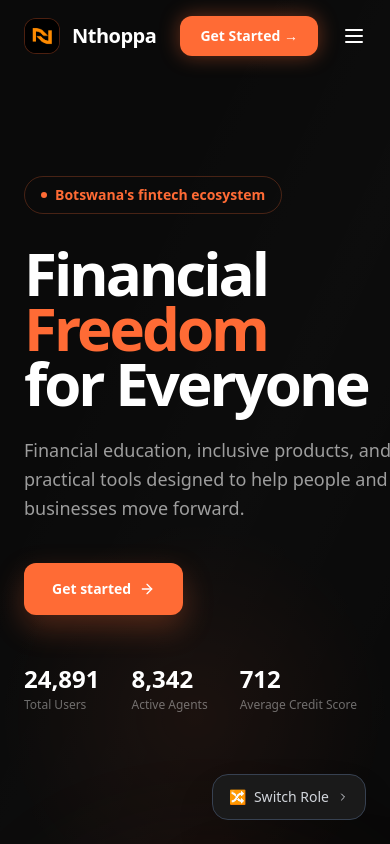
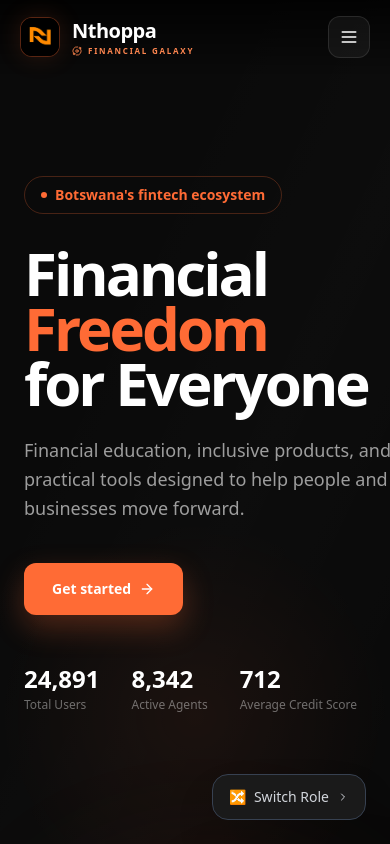
Before and after one commit to mlklarry125-cmd/Nthoppa-web-app-update, a Next.js app: page / in a window 390 px wide. Shown: the top 844 px of the page. Built offline with nearby package versions, Linux system fonts and the light colour scheme.

Commit message:
feat: redesign navigation as a realm gateway

```diff
--- a/components/landing/Navbar.tsx
+++ b/components/landing/Navbar.tsx
@@ -1,81 +1,111 @@
 "use client";
 
 import { useState } from "react";
-import { Menu, X } from "lucide-react";
+import { Menu, Orbit, Sparkles, X } from "lucide-react";
 
 interface NavbarProps {
   scrolled: boolean;
 }
 
 const navLinks = [
-  { label: "Offerings", href: "#offerings" },
-  { label: "Partners", href: "#partners" },
-  { label: "Banking", href: "#banking" },
-  { label: "Credit", href: "#credit-scoring" },
-  { label: "SME Pipeline", href: "#sme-pipeline" },
-  { label: "Incubator", href: "#incubator" },
+  { label: "Money", href: "#offerings", realm: "Money Realm" },
+  { label: "Alliances", href: "#partners", realm: "Alliance Realm" },
+  { label: "Marketplace", href: "#banking", realm: "Marketplace Realm" },
+  { label: "Credit", href: "#credit", realm: "Credit Realm" },
+  { label: "Growth", href: "#sme-pipeline", realm: "Growth Realm" },
+  { label: "Founders", href: "#incubator", realm: "Founder Realm" },
 ];
 
 export function Navbar({ scrolled }: NavbarProps) {
   const [mobileMenuOpen, setMobileMenuOpen] = useState(false);
 
-  // Add smooth scrolling behavior globally
-  if (typeof document !== 'undefined' && !document.documentElement.style.scrollBehavior) {
-    document.documentElement.style.scrollBehavior = 'smooth';
-  }
+  return (
+    <nav
+      className={`fixed left-0 right-0 top-0 z-50 transition-all duration-500 ${
+        scrolled
+          ? "border-b border-[#FF6B35]/20 bg-[#050505]/88 shadow-[0_14px_50px_rgba(0,0,0,0.35)] backdrop-blur-2xl"
+          : "bg-gradient-to-b from-black/75 to-transparent"
+      }`}
+    >
+      <div className="mx-auto flex max-w-7xl items-center justify-between px-5 py-4 sm:px-6">
+        <a href="/" data-realm-name="Nthoppa Home Galaxy" className="group flex items-center gap-3">
+          <div className="relative flex h-10 w-10 flex-shrink-0 items-center justify-center overflow-hidden rounded-xl border border-[#FF6B35]/35 bg-black shadow-[0_0_25px_rgba(255,107,53,0.15)] transition duration-300 group-hover:rotate-6 group-hover:scale-105 group-hover:shadow-[0_0_35px_rgba(255,107,53,0.38)]">
+            <img src="/nthoppa-logo.png" alt="Nthoppa" className="h-10 w-10 object-cover" />
+          </div>
+          <div>
+            <span className="block font-display text-xl font-black tracking-tight text-white">Nthoppa</span>
+            <span className="flex items-center gap-1.5 text-[8px] font-bold uppercase tracking-[0.22em] text-[#FF8750]">
+              <Orbit className="h-2.5 w-2.5" aria-hidden="true" />
+              Financial Galaxy
+            </span>
+          </div>
+        </a>
 
-  return (
-    <nav className={`fixed top-0 left-0 right-0 z-50 transition-all duration-500 ${
-      scrolled
-        ? 'bg-[#0a0a0a]/95 backdrop-blur-xl shadow-[0_1px_0_rgba(255,107,53,0.3)]'
-        : 'bg-transparent'
-    }`}>
-      <div className="max-w-7xl mx-auto px-6 py-4 flex items-center justify-between">
-        <div className="flex items-center gap-3">
-          <div className="w-9 h-9 rounded-xl overflow-hidden bg-black border border-[#FF6B35]/30 flex-shrink-0">
-            <img src="/nthoppa-logo.png" alt="Nthoppa" className="h-9 w-9 object-cover" />
-          </div>
-          <span className="font-display font-black text-xl text-white tracking-tight">Nthoppa</span>
-        </div>
-
-        <div className="hidden lg:flex items-center gap-8">
-          {navLinks.map(link => (
+        <div className="hidden items-center gap-6 xl:flex">
+          {navLinks.map((link) => (
             <a
               key={link.label}
               href={link.href}
-              className="text-white/60 hover:text-[#FF6B35] font-body font-medium text-sm transition-colors duration-200 relative group"
+              data-realm-name={link.realm}
+              className="group relative py-2 text-sm font-semibold text-white/55 transition-colors duration-200 hover:text-white"
             >
               {link.label}
-              <span className="absolute -bottom-1 left-0 w-0 h-0.5 bg-[#FF6B35] group-hover:w-full transition-all duration-300 rounded-full" />
+              <span className="absolute -bottom-0.5 left-1/2 h-0.5 w-0 -translate-x-1/2 rounded-full bg-[#FF6B35] shadow-[0_0_10px_rgba(255,107,53,0.9)] transition-all duration-300 group-hover:w-full" />
             </a>
           ))}
         </div>
 
         <div className="flex items-center gap-3">
-          <a href="/login" className="bg-[#FF6B35] text-white font-body font-bold text-sm px-5 py-2.5 rounded-xl hover:bg-[#e55a2b] transition-all shadow-[0_0_20px_rgba(255,107,53,0.4)] hover:shadow-[0_0_30px_rgba(255,107,53,0.6)]">
-            Get Started →
+          <div className="hidden items-center gap-2 rounded-full border border-white/10 bg-white/[0.04] px-3 py-2 text-[9px] font-bold uppercase tracking-[0.18em] text-white/40 lg:flex">
+            <span className="h-1.5 w-1.5 animate-pulse rounded-full bg-[#FF6B35] shadow-[0_0_10px_rgba(255,107,53,1)]" />
+            Galaxy mode
+          </div>
+
+          <a
+            href="/login"
+            data-realm-name="Your Nthoppa World"
+            className="hidden items-center gap-2 rounded-xl border border-[#FF6B35]/35 bg-[#FF6B35] px-5 py-2.5 text-sm font-bold text-white shadow-[0_0_24px_rgba(255,107,53,0.35)] transition-all hover:-translate-y-0.5 hover:bg-[#f35e29] hover:shadow-[0_0_38px_rgba(255,107,53,0.58)] sm:inline-flex"
+          >
+            <Sparkles className="h-4 w-4" aria-hidden="true" />
+            Enter Nthoppa
           </a>
+
+          <button
+            type="button"
+            className="rounded-xl border border-white/10 bg-white/[0.05] p-2.5 text-white xl:hidden"
+            onClick={() => setMobileMenuOpen((open) => !open)}
+            aria-expanded={mobileMenuOpen}
+            aria-label="Toggle navigation"
+          >
+            {mobileMenuOpen ? <X className="h-5 w-5" /> : <Menu className="h-5 w-5" />}
+          </button>
         </div>
-
-        <button className="lg:hidden text-white" onClick={() => setMobileMenuOpen(!mobileMenuOpen)}>
-          {mobileMenuOpen ? <X className="h-6 w-6" /> : <Menu className="h-6 w-6" />}
-        </button>
       </div>
 
       {mobileMenuOpen && (
-        <div className="lg:hidden bg-[#0a0a0a] border-t border-white/10 py-4 px-6">
-          <div className="flex flex-col gap-4">
-            {navLinks.map(link => (
+        <div className="border-t border-white/10 bg-[#060606]/96 px-6 py-5 backdrop-blur-2xl xl:hidden">
+          <div className="grid gap-2 sm:grid-cols-2">
+            {navLinks.map((link, index) => (
               <a
                 key={link.label}
                 href={link.href}
-                className="text-white/60 hover:text-[#FF6B35] font-body text-sm transition-colors"
+                data-realm-name={link.realm}
+                className="flex items-center justify-between rounded-xl border border-white/5 bg-white/[0.035] px-4 py-3 text-sm font-semibold text-white/65 transition hover:border-[#FF6B35]/35 hover:bg-[#FF6B35]/10 hover:text-white"
                 onClick={() => setMobileMenuOpen(false)}
               >
-                {link.label}
+                <span>{link.label}</span>
+                <span className="text-[9px] font-black tracking-[0.12em] text-[#FF8750]">0{index + 1}</span>
               </a>
             ))}
-            <a href="/login" className="bg-[#FF6B35] text-white font-body font-bold text-sm px-5 py-2.5 rounded-xl text-center">Get Started →</a>
+            <a
+              href="/login"
+              data-realm-name="Your Nthoppa World"
+              className="mt-2 flex items-center justify-center gap-2 rounded-xl bg-[#FF6B35] px-5 py-3 text-center text-sm font-bold text-white sm:col-span-2"
+              onClick={() => setMobileMenuOpen(false)}
+            >
+              <Sparkles className="h-4 w-4" aria-hidden="true" />
+              Enter Nthoppa
+            </a>
           </div>
         </div>
       )}
```
